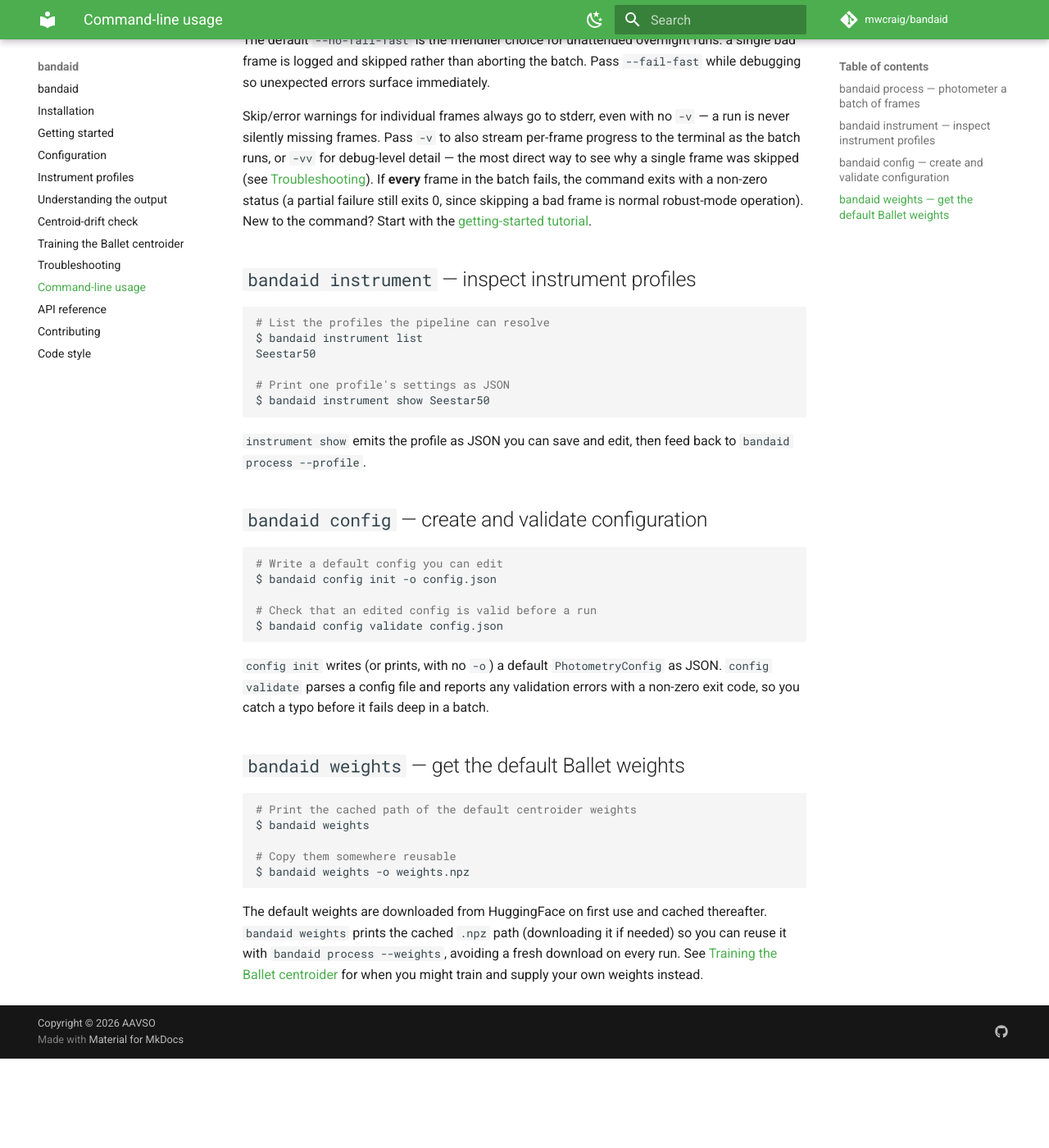
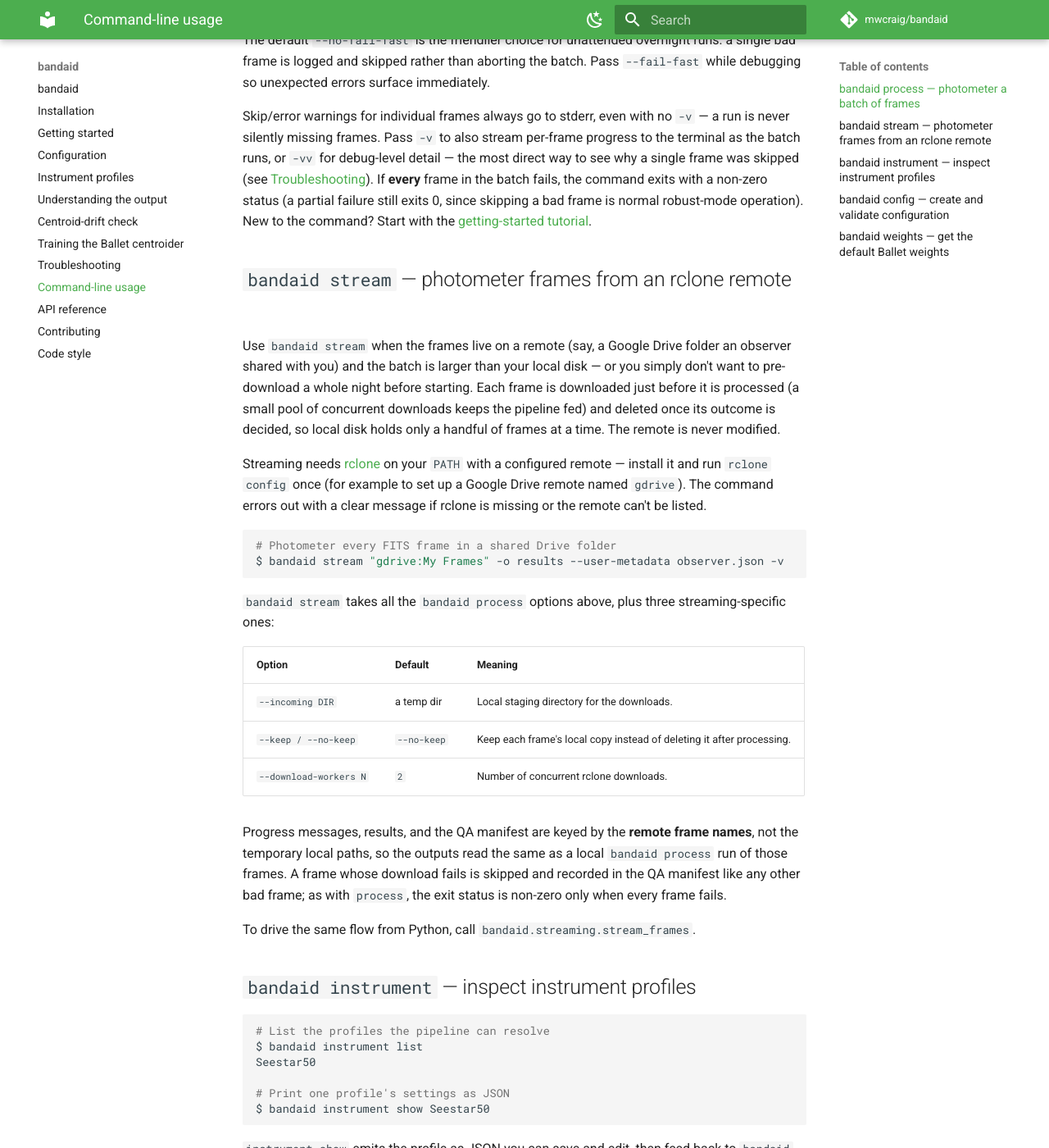
Before and after one commit to mwcraig/bandaid, an MkDocs documentation site: the page built from docs/command_line.md, in a window 1280 px wide and 1400 px high, scrolled down 1970 px. Shown: the whole window at 82% size. Built offline with MkDocs 1.6.1 and Material for MkDocs 9.7.7, drawn with Linux system fonts in a browser that asks for light colours; comment, search, counter and statistics services are not loaded; before the commit the page ends 3261 px from its top, so only the background shows below that.

Commit message:
Document the bandaid stream command
Add a "bandaid stream" section to docs/command_line.md covering the rclone
prerequisite, a realistic example, the three streaming-specific options, and
the remote-name keying of progress and QA-manifest entries. Record the new
command in the CHANGELOG's Unreleased Added section.

Co-Authored-By: Claude Fable 5 <noreply@anthropic.com>
Claude-Session: https://claude.ai/code/session_015dW9t1hw4CaMgTkeGqTi8a

````diff
--- a/docs/command_line.md
+++ b/docs/command_line.md
@@ -76,6 +76,43 @@ the command exits with a non-zero status (a partial failure still exits 0,
 since skipping a bad frame is normal robust-mode operation). New to the
 command? Start with the [getting-started tutorial](getting_started.md).
 
+## `bandaid stream` — photometer frames from an rclone remote
+
+Use `bandaid stream` when the frames live on a remote (say, a Google Drive
+folder an observer shared with you) and the batch is larger than your local
+disk — or you simply don't want to pre-download a whole night before starting.
+Each frame is downloaded just before it is processed (a small pool of
+concurrent downloads keeps the pipeline fed) and deleted once its outcome is
+decided, so local disk holds only a handful of frames at a time. The remote is
+never modified.
+
+Streaming needs [rclone](https://rclone.org) on your `PATH` with a configured
+remote — install it and run `rclone config` once (for example to set up a
+Google Drive remote named `gdrive`). The command errors out with a clear
+message if rclone is missing or the remote can't be listed.
+
+```bash
+# Photometer every FITS frame in a shared Drive folder
+$ bandaid stream "gdrive:My Frames" -o results --user-metadata observer.json -v
+```
+
+`bandaid stream` takes all the `bandaid process` options above, plus three
+streaming-specific ones:
+
+| Option                    | Default    | Meaning                                                              |
+| ------------------------- | ---------- | -------------------------------------------------------------------- |
+| `--incoming DIR`          | a temp dir | Local staging directory for the downloads.                           |
+| `--keep / --no-keep`      | `--no-keep`| Keep each frame's local copy instead of deleting it after processing. |
+| `--download-workers N`    | `2`        | Number of concurrent rclone downloads.                               |
+
+Progress messages, results, and the QA manifest are keyed by the **remote
+frame names**, not the temporary local paths, so the outputs read the same as
+a local `bandaid process` run of those frames. A frame whose download fails is
+skipped and recorded in the QA manifest like any other bad frame; as with
+`process`, the exit status is non-zero only when every frame fails.
+
+To drive the same flow from Python, call `bandaid.streaming.stream_frames`.
+
 ## `bandaid instrument` — inspect instrument profiles
 
 ```bash
````
Also changed, not shown: CHANGELOG.md (+13 -0 lines).
